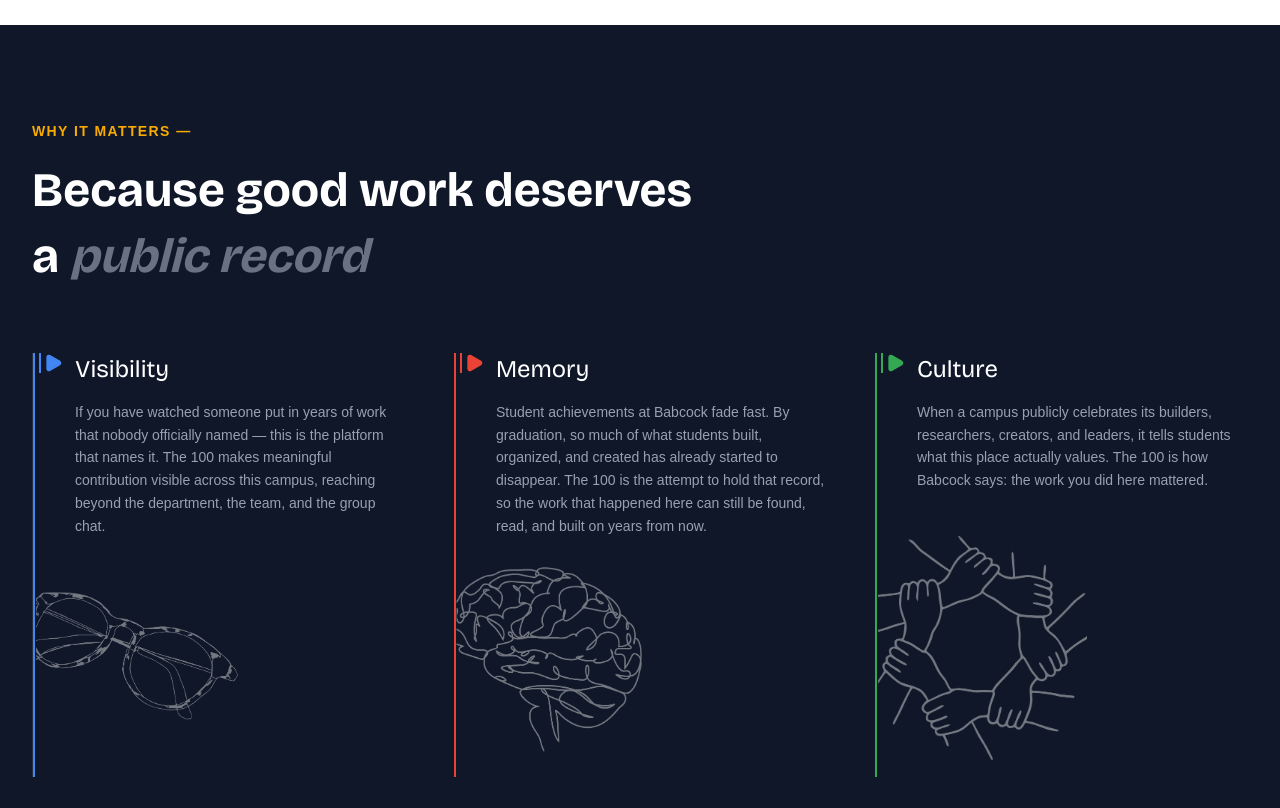
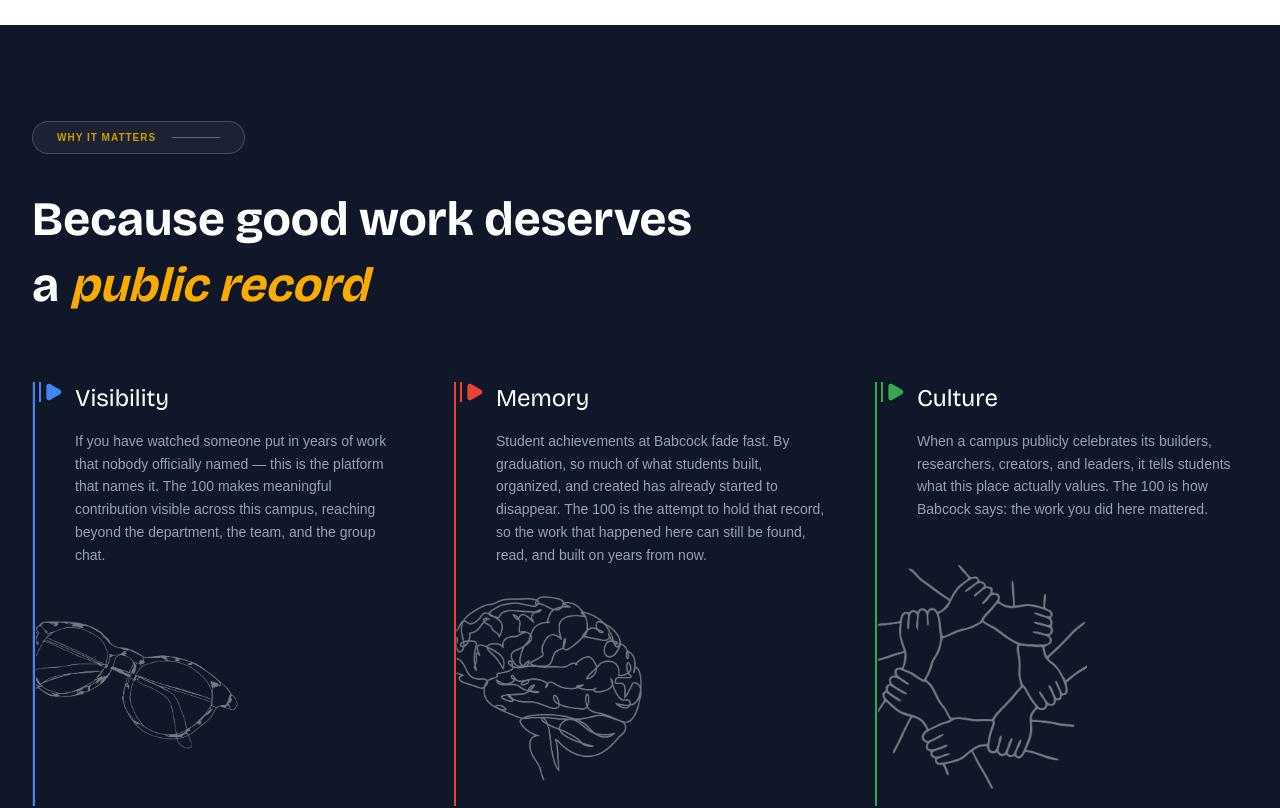
Before and after one commit to GDGBabcockUniversity/the-hundred, a Next.js app: page / in a window 1280 px wide. Shown: the part 1540-2348 px from the top of the page. Built offline with nearby package versions, Linux system fonts and the light colour scheme; a web font is replaced by a local one.

Commit message:
feat: enhance DarkFeaturesSection layout and styling with updated label badge and icon spacing

```diff
--- a/components/landing/DarkFeaturesSection.tsx
+++ b/components/landing/DarkFeaturesSection.tsx
@@ -7,12 +7,15 @@
     <section className="bg-brand-navy text-white py-24 px-4 sm:px-6 lg:px-8">
       <div className="max-w-7xl mx-auto">
         <div className="mb-16 max-w-2xl">
-          <p className="text-brand-amber text-sm font-semibold uppercase tracking-widest mb-4">
-            WHY IT MATTERS —
-          </p>
+          <div className="inline-flex items-center gap-4 rounded-full border border-white/20 px-6 py-2 mb-8 bg-white/5">
+            <span className="text-[10px] font-bold text-[#D39B00] uppercase tracking-widest">
+              WHY IT MATTERS
+            </span>
+            <span className="w-12 h-px bg-white/30" />
+          </div>
           <h2 className="text-4xl md:text-5xl font-serif text-white leading-snug mb-6 font-bold">
             Because good work deserves a{" "}
-            <span className="text-gray-500 italic font-bold">
+            <span className="text-brand-amber italic font-bold">
               public record
             </span>
           </h2>
@@ -22,7 +25,7 @@
           {/* Feature 1 */}
           <div className="relative pl-10 border-l-2 border-brand-blue group">
             <div className="absolute left-1 top-0 flex items-center gap-0.5 text-brand-blue">
-              <div className="w-[2px] h-5 bg-current" />
+              <div className="w-0.5 h-5 bg-current" />
               <Play className="w-5 h-5 fill-current" />
             </div>
             <h3 className="text-2xl font-serif mb-4 flex items-center gap-3">
@@ -45,7 +48,7 @@
 
           <div className="relative pl-10 border-l-2 border-brand-red group">
             <div className="absolute left-1 top-0 flex items-center gap-0.5 text-brand-red">
-              <div className="w-[2px] h-5 bg-current" />
+              <div className="w-0.5 h-5 bg-current" />
               <Play className="w-5 h-5 fill-current" />
             </div>
             <h3 className="text-2xl font-serif mb-4 flex items-center gap-3">
@@ -69,7 +72,7 @@
 
           <div className="relative pl-10 border-l-2 border-brand-green group">
             <div className="absolute left-1 top-0 flex items-center gap-0.5 text-brand-green">
-              <div className="w-[2px] h-5 bg-current" />
+              <div className="w-0.5 h-5 bg-current" />
               <Play className="w-5 h-5 fill-current" />
             </div>
             <h3 className="text-2xl font-serif mb-4 flex items-center gap-3">
```
